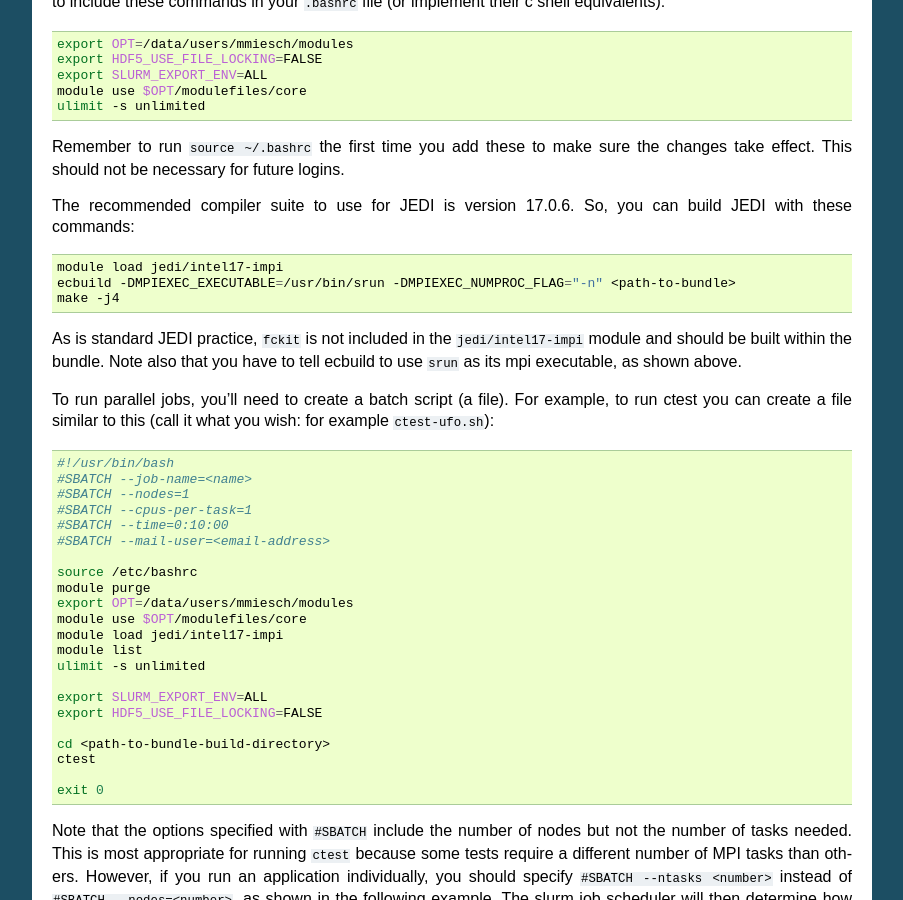
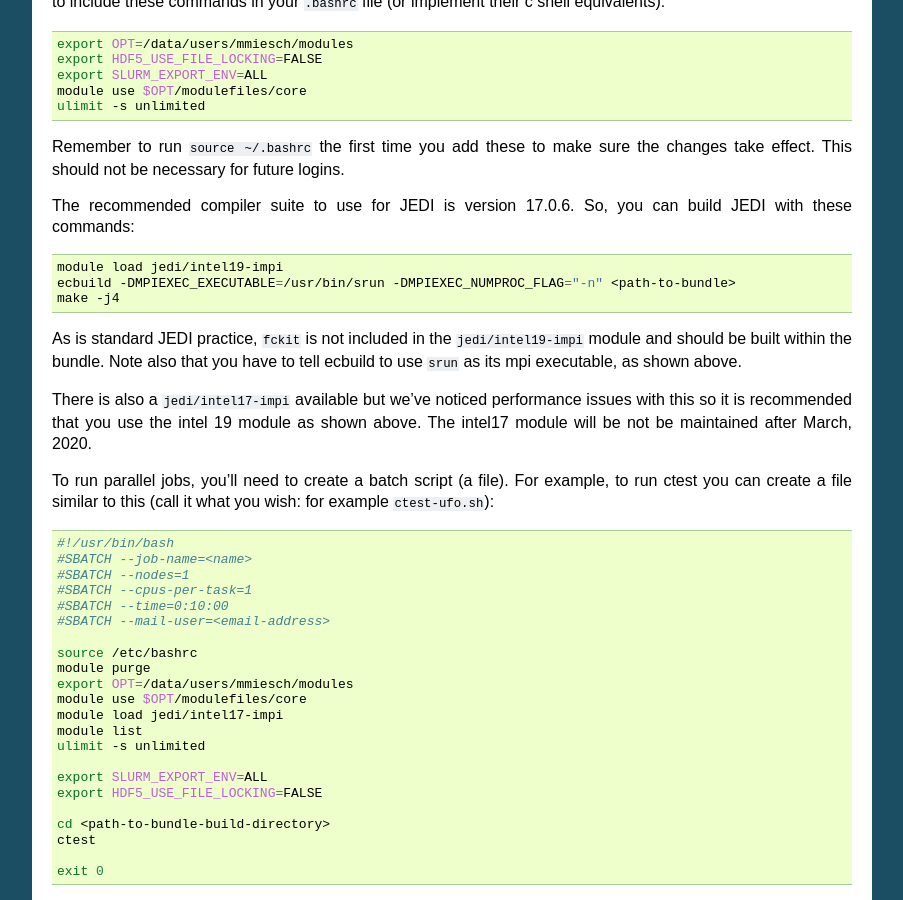
Before and after one commit to JCSDA/jedi-docs, a Sphinx documentation site: the page built from docs/developer/jedi_environment/modules.rst, in a window 1280 px wide and 900 px high, scrolled down 4743 px. Shown: the whole window, without its empty margins (198-1101 px from the left). Built offline with Sphinx 7.4.7, drawn with Linux system fonts in a browser that asks for light colours.

Commit message:
move to intel 19 on S4 (#206)

```diff
--- a/docs/developer/jedi_environment/modules.rst
+++ b/docs/developer/jedi_environment/modules.rst
@@ -270,11 +270,13 @@ The recommended compiler suite to use for JEDI is version 17.0.6.  So, you can b
 
 .. code:: bash
 
-   module load jedi/intel17-impi
+   module load jedi/intel19-impi
    ecbuild -DMPIEXEC_EXECUTABLE=/usr/bin/srun -DMPIEXEC_NUMPROC_FLAG="-n" <path-to-bundle>
    make -j4
 
-As is standard JEDI practice, :code:`fckit` is not included in the :code:`jedi/intel17-impi` module and should be built within the bundle.  Note also that you have to tell ecbuild to use :code:`srun` as its mpi executable, as shown above.
+As is standard JEDI practice, :code:`fckit` is not included in the :code:`jedi/intel19-impi` module and should be built within the bundle.  Note also that you have to tell ecbuild to use :code:`srun` as its mpi executable, as shown above.
+
+There is also a :code:`jedi/intel17-impi` available but we've noticed performance issues with this so it is recommended that you use the intel 19 module as shown above.  The intel17 module will be not be maintained after March, 2020.
 
 To run parallel jobs, you'll need to create a batch script (a file).  For example, to run ctest you can create a file similar to this (call it what you wish: for example ``ctest-ufo.sh``):
 
```
